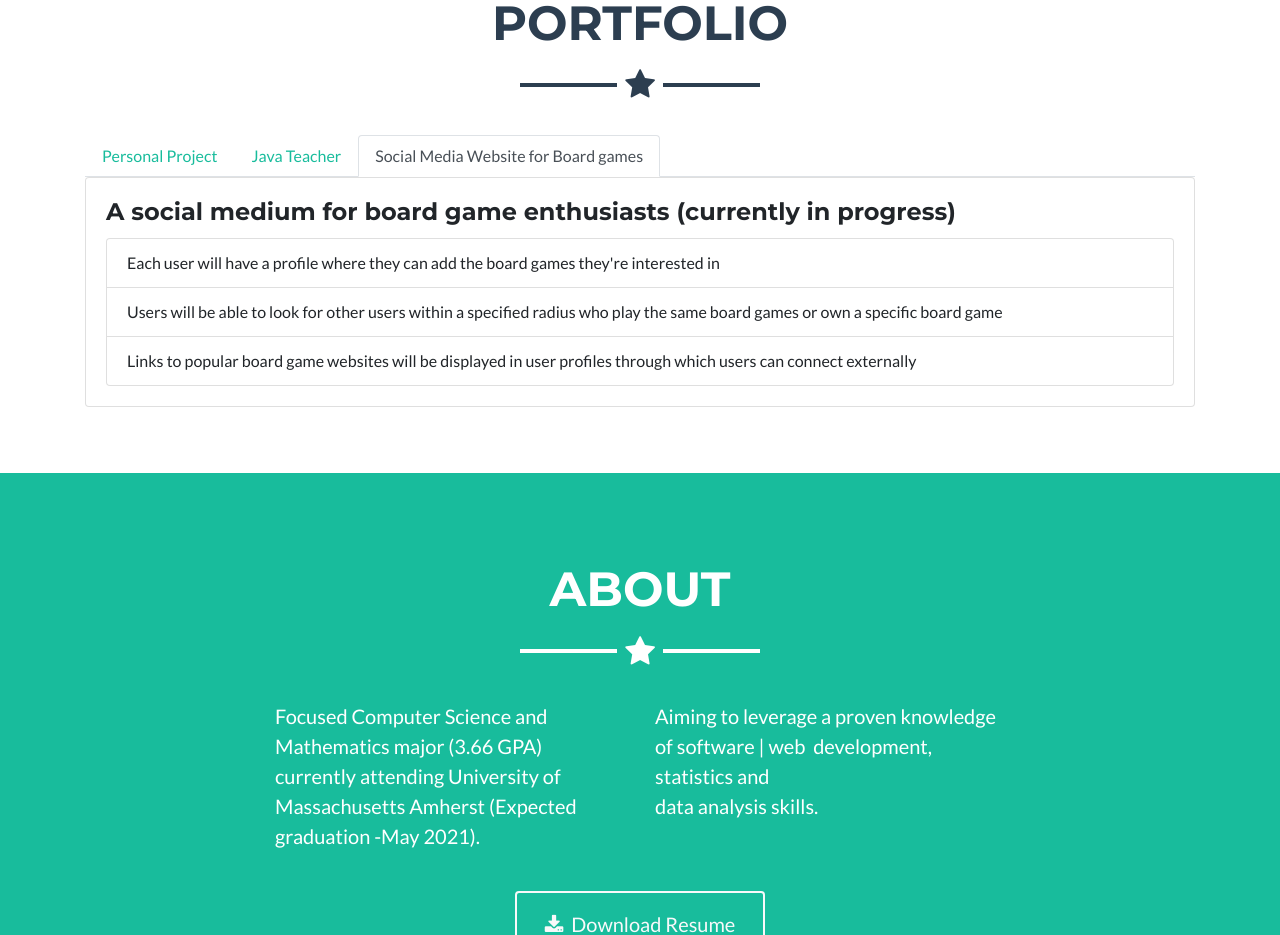
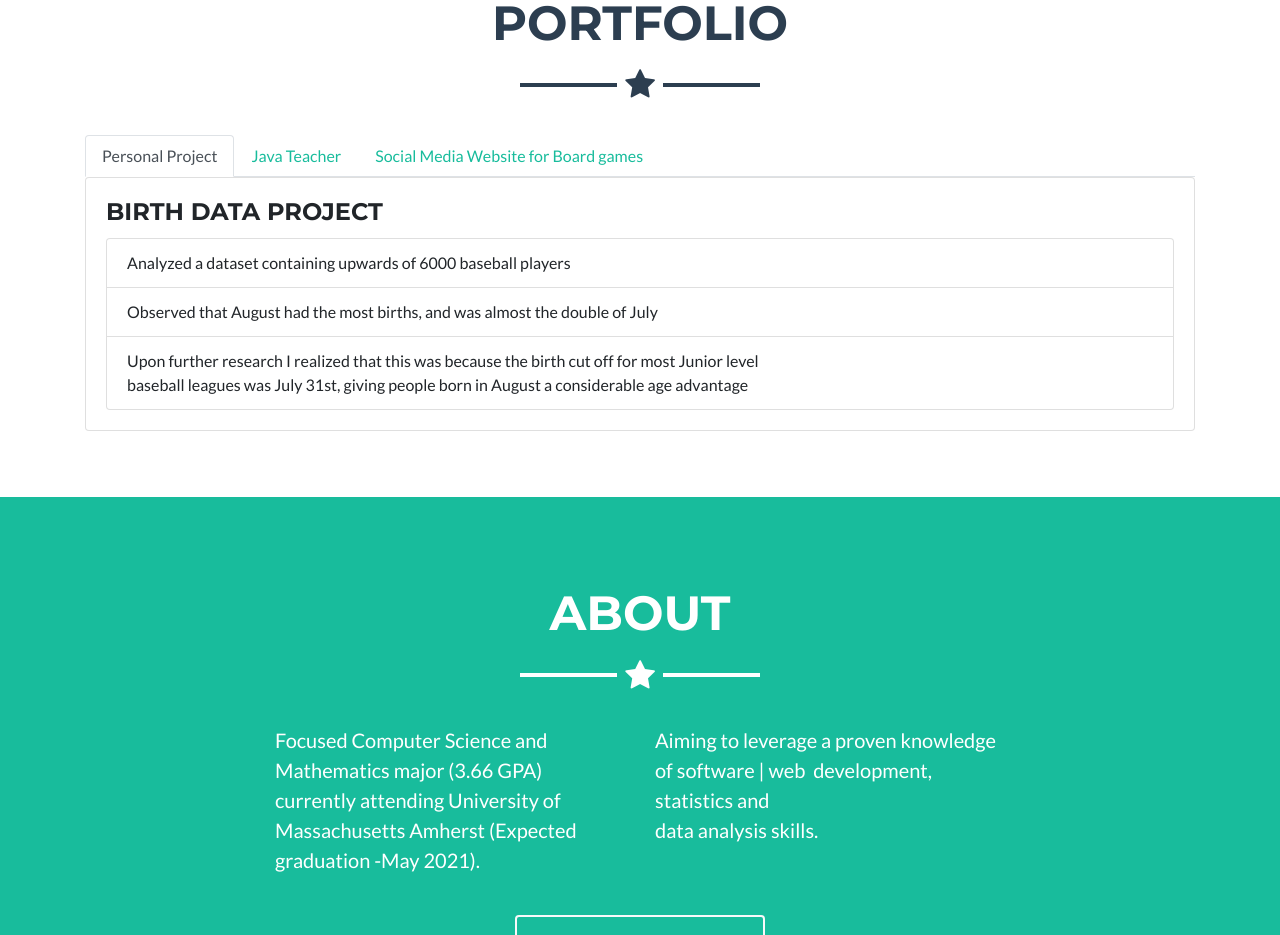
Before and after one commit to kashsomani/kashsomani.github.io, a plain HTML site: page index.html in a window 1280 px wide. Shown: the part 918-1853 px from the top of the page. Drawn offline with nearby package versions, Linux system fonts and the light colour scheme.

Commit message:
project active

```diff
--- a/index.html
+++ b/index.html
@@ -41,12 +41,12 @@
                 <div class="col">
                     <div>
                         <ul class="nav nav-tabs">
-                            <li class="nav-item"><a class="nav-link" role="tab" data-toggle="tab" href="#tab-1">Personal Project</a></li>
+                            <li class="nav-item active"><a class="nav-link active" role="tab" data-toggle="tab" href="#tab-1">Personal Project</a></li>
                             <li class="nav-item"><a class="nav-link" role="tab" data-toggle="tab" href="#tab-2">Java Teacher</a></li>
-                            <li class="nav-item"><a class="nav-link active" role="tab" data-toggle="tab" href="#tab-3">Social Media Website for Board games</a></li>
+                            <li class="nav-item"><a class="nav-link" role="tab" data-toggle="tab" href="#tab-3">Social Media Website for Board games</a></li>
                         </ul>
                         <div class="tab-content">
-                            <div class="tab-pane" role="tabpanel" id="tab-1">
+                            <div class="tab-pane active" role="tabpanel" id="tab-1">
                                 <div class="card">
                                     <div class="card-body">
                                         <h4 class="card-title"><strong>BIRTH DATA PROJECT</strong><br></h4>
@@ -70,7 +70,7 @@
                                     </div>
                                 </div>
                             </div>
-                            <div class="tab-pane active" role="tabpanel" id="tab-3">
+                            <div class="tab-pane" role="tabpanel" id="tab-3">
                                 <div class="card">
                                     <div class="card-body">
                                         <h4 class="card-title">A social medium for board game enthusiasts (currently in progress)</h4>
```
Also changed, not shown: 1 other file.
